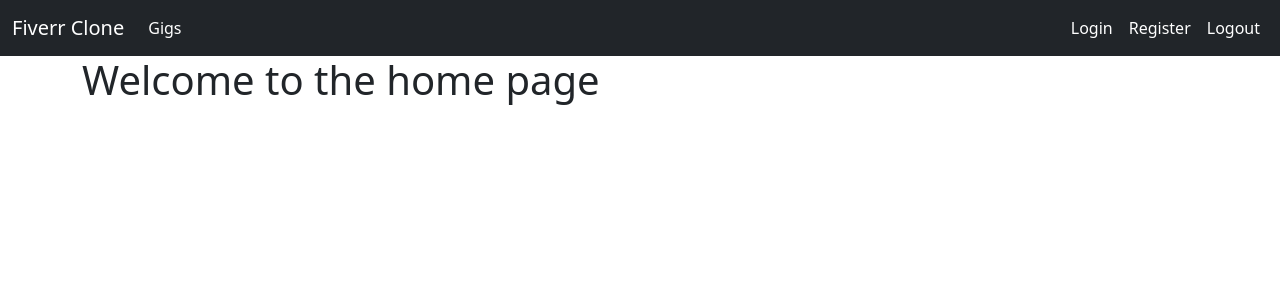
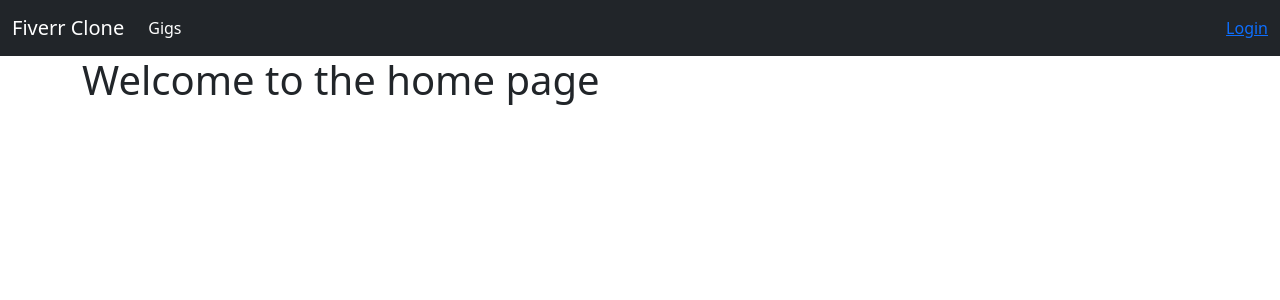
Before and after one commit to djangoLovers/fiverrClone, a Django app: page / in a window 1280 px wide. Shown: the top 300 px of the page. Run offline with Django 3.2, Linux system fonts and the light colour scheme; some libraries are stand-ins or nearby versions.

Commit message:
minor modifcations in these files

```diff
--- a/templates/index.html
+++ b/templates/index.html
@@ -1,7 +1,9 @@
 {% extends 'partials/main.html' %}
-
 {% block content %}
 
-<h1>Welcome to the home page</h1>
+    <h1>Welcome to the home page</h1>
+    {% if user.is_authenticated %}
+        <p>Welcome {{ user.username }} !!!</p>
+    {% endif %}
 
 {% endblock %}
--- a/templates/partials/navbar.html
+++ b/templates/partials/navbar.html
@@ -1,3 +1,5 @@
+{% load socialaccount %}
+
 <nav class="navbar navbar-expand-lg navbar-dark bg-dark sticky-top">
     <div class="container-fluid">
         <a class="navbar-brand" href="/">Fiverr Clone</a>
@@ -10,10 +12,11 @@
                 <a class="nav-link active" href="/gigs">Gigs</a>
             </div>
             <div class="navbar-nav" id="right-nav">
-                <a class="nav-link active" href="/accounts/login">Login</a>
-                <a class="nav-link active" href="/accounts/signup">Register</a>
-                <a class="nav-link active" href="/accounts/logout">Logout</a>
-
+                {% if user.is_authenticated %}
+                    <a class="nav-link active" href="/accounts/logout">Logout</a>
+                {% else %}
+                     <a href="{% provider_login_url 'google' %}">Login</a>
+                {% endif %}
             </div>
         </div>
     </div>
```
